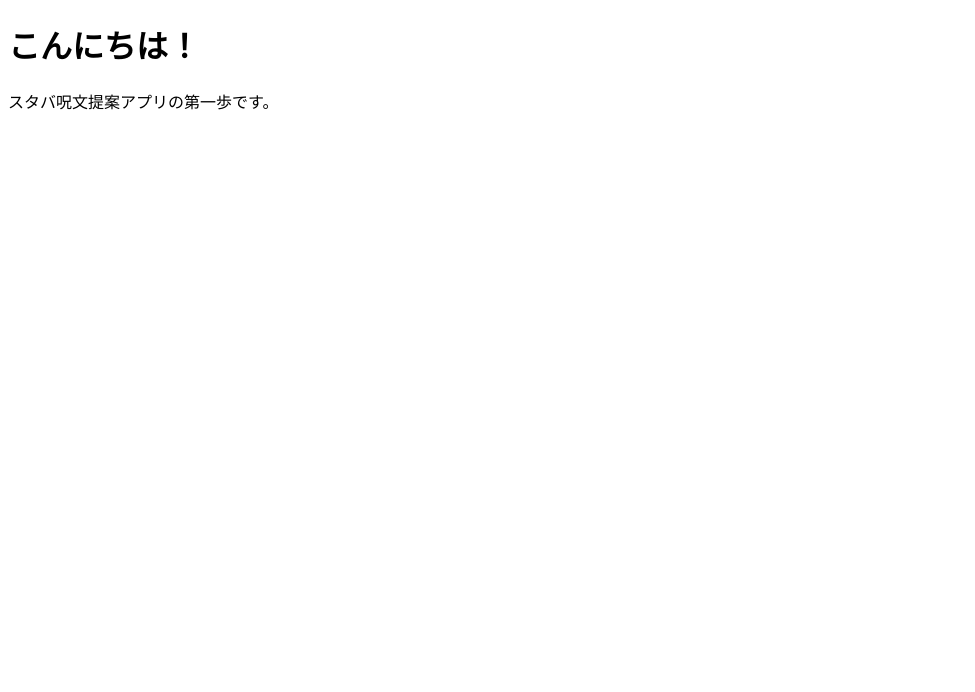
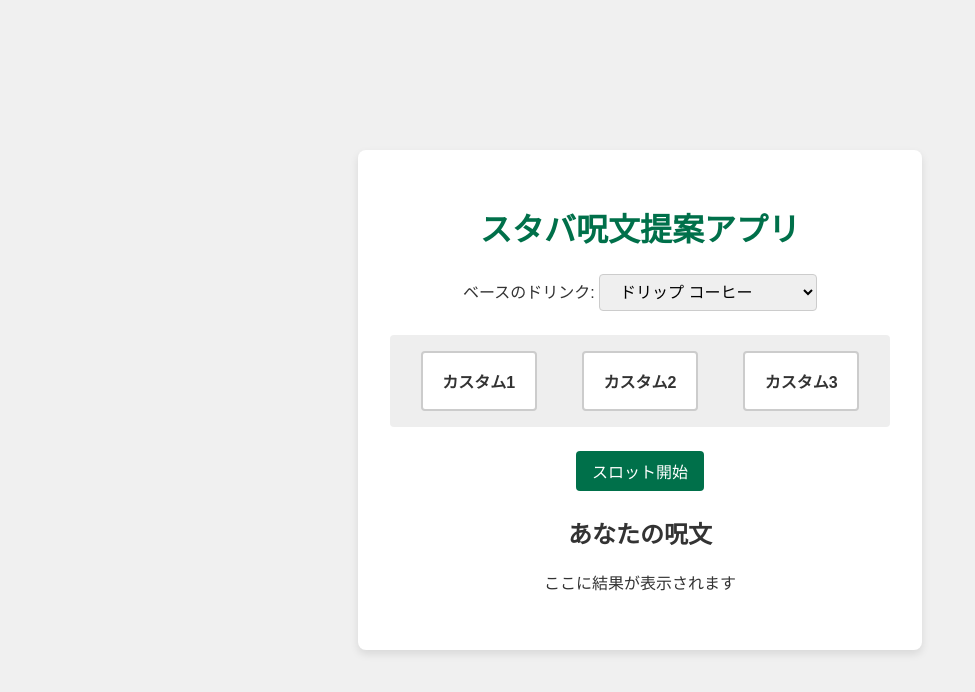
Before and after one commit to harakawa111/starbax, a website: page public/index.html in a window 1280 px wide. Shown: the whole page, without its empty margins (0-975 px from the left). Drawn offline with Linux system fonts and the light colour scheme.

Commit message:
feat: implement slot machine UI and animation

```diff
--- a/public/index.html
+++ b/public/index.html
@@ -7,7 +7,28 @@
     <link rel="stylesheet" href="style.css" />
   </head>
   <body>
-    <h1>こんにちは！</h1>
-    <p>スタバ呪文提案アプリの第一歩です。</p>
+    <div class="container">
+      <h1>スタバ呪文提案アプリ</h1>
+
+      <div class="controls">
+        <label for="base-drink">ベースのドリンク:</label>
+        <select id="base-drink"></select>
+      </div>
+
+      <div id="slots-container">
+        <div class="slot">カスタム1</div>
+        <div class="slot">カスタム2</div>
+        <div class="slot">カスタム3</div>
+      </div>
+
+      <button id="spin-button">スロット開始</button>
+
+      <div id="result-area">
+        <h2>あなたの呪文</h2>
+        <p id="result-text">ここに結果が表示されます</p>
+      </div>
+    </div>
+
+    <script src="script.js"></script>
   </body>
 </html>
--- /dev/null
+++ b/public/script.js
@@ -0,0 +1,81 @@
+// --- データの準備（モックデータ） ---
+const drinks = [
+  "ドリップ コーヒー",
+  "スターバックス ラテ",
+  "キャラメル マキアート",
+  "抹茶 ティー ラテ",
+];
+
+const customizations = [
+  "無脂肪乳に変更",
+  "低脂肪タイプに変更",
+  "豆乳に変更",
+  "アーモンドミルクに変更",
+  "オーツミルクに変更",
+  "ホイップ追加",
+  "チョコチップ追加",
+  "キャラメルソース追加",
+  "チョコレートソース追加",
+  "はちみつ追加",
+  "シロップ抜き",
+  "エスプレッソショット追加",
+  "コーヒー増量",
+  "氷少なめ",
+];
+
+// --- HTML要素の取得 ---
+const drinkSelect = document.getElementById("base-drink");
+const slots = document.querySelectorAll(".slot");
+const spinButton = document.getElementById("spin-button");
+const resultText = document.getElementById("result-text");
+
+// --- 初期化処理 ---
+// ドリンク選択のプルダウンに選択肢を追加する
+drinks.forEach((drink) => {
+  const option = document.createElement("option");
+  option.value = drink;
+  option.textContent = drink;
+  drinkSelect.appendChild(option);
+});
+
+// --- イベントリスナーの設定 ---
+spinButton.addEventListener("click", () => {
+  // スピニング開始
+  slots.forEach((slot) => {
+    slot.classList.add("spinning");
+    // アニメーション中はテキストを更新し続ける
+    const intervalId = setInterval(() => {
+      const randomIndex = Math.floor(Math.random() * customizations.length);
+      slot.textContent = customizations[randomIndex];
+    }, 100);
+    // スロットごとに参照を保存
+    slot.intervalId = intervalId;
+  });
+
+  // 結果表示をリセット
+  resultText.textContent = "スロット回転中...";
+  spinButton.disabled = true; // ボタンを無効化
+
+  // 2秒後にスピニングを停止
+  setTimeout(() => {
+    let finalCustoms = [];
+    slots.forEach((slot) => {
+      // アニメーションとテキスト更新を停止
+      clearInterval(slot.intervalId);
+      slot.classList.remove("spinning");
+
+      // 最終的なカスタムを決定
+      const randomIndex = Math.floor(Math.random() * customizations.length);
+      const finalCustom = customizations[randomIndex];
+      slot.textContent = finalCustom;
+      finalCustoms.push(finalCustom);
+    });
+
+    // 最終結果を表示
+    const selectedDrink = drinkSelect.value;
+    resultText.textContent = `「${selectedDrink}」に「${finalCustoms.join(
+      "」「"
+    )}」のカスタム！`;
+    spinButton.disabled = false; // ボタンを再度有効化
+  }, 2000); // 2000ミリ秒 = 2秒
+});
--- a/public/style.css
+++ b/public/style.css
@@ -0,0 +1,90 @@
+body {
+  font-family: sans-serif;
+  background-color: #f0f0f0;
+  color: #333;
+  display: flex;
+  justify-content: center;
+  align-items: center;
+  min-height: 100vh;
+  margin: 0;
+}
+
+.container {
+  background-color: white;
+  padding: 2em;
+  border-radius: 8px;
+  box-shadow: 0 4px 8px rgba(0, 0, 0, 0.1);
+  text-align: center;
+  width: 90%;
+  max-width: 500px;
+}
+
+h1 {
+  color: #00704a; /* スターバックスグリーン */
+}
+
+.controls,
+#slots-container,
+#result-area {
+  margin: 1.5em 0;
+}
+
+select,
+button {
+  font-size: 1em;
+  padding: 0.5em 1em;
+  border-radius: 4px;
+  border: 1px solid #ccc;
+}
+
+button {
+  background-color: #00704a;
+  color: white;
+  cursor: pointer;
+  border: none;
+  transition: background-color 0.3s;
+}
+
+button:hover {
+  background-color: #005c3c;
+}
+
+#slots-container {
+  display: flex;
+  justify-content: space-around;
+  gap: 1em;
+  padding: 1em;
+  background-color: #eee;
+  border-radius: 4px;
+}
+
+.slot {
+  background-color: white;
+  padding: 1em;
+  border: 2px solid #ccc;
+  border-radius: 4px;
+  font-weight: bold;
+  min-width: 80px;
+  transition: transform 0.2s;
+}
+
+/* アニメーションの定義 */
+@keyframes spin {
+  0% {
+    transform: translateY(-10px);
+    opacity: 0.5;
+  }
+  50% {
+    transform: translateY(10px);
+    opacity: 0.5;
+  }
+  100% {
+    transform: translateY(-10px);
+    opacity: 0.5;
+  }
+}
+
+/* アニメーションを適用するクラス */
+.slot.spinning {
+  animation: spin 0.1s linear infinite;
+}
```
